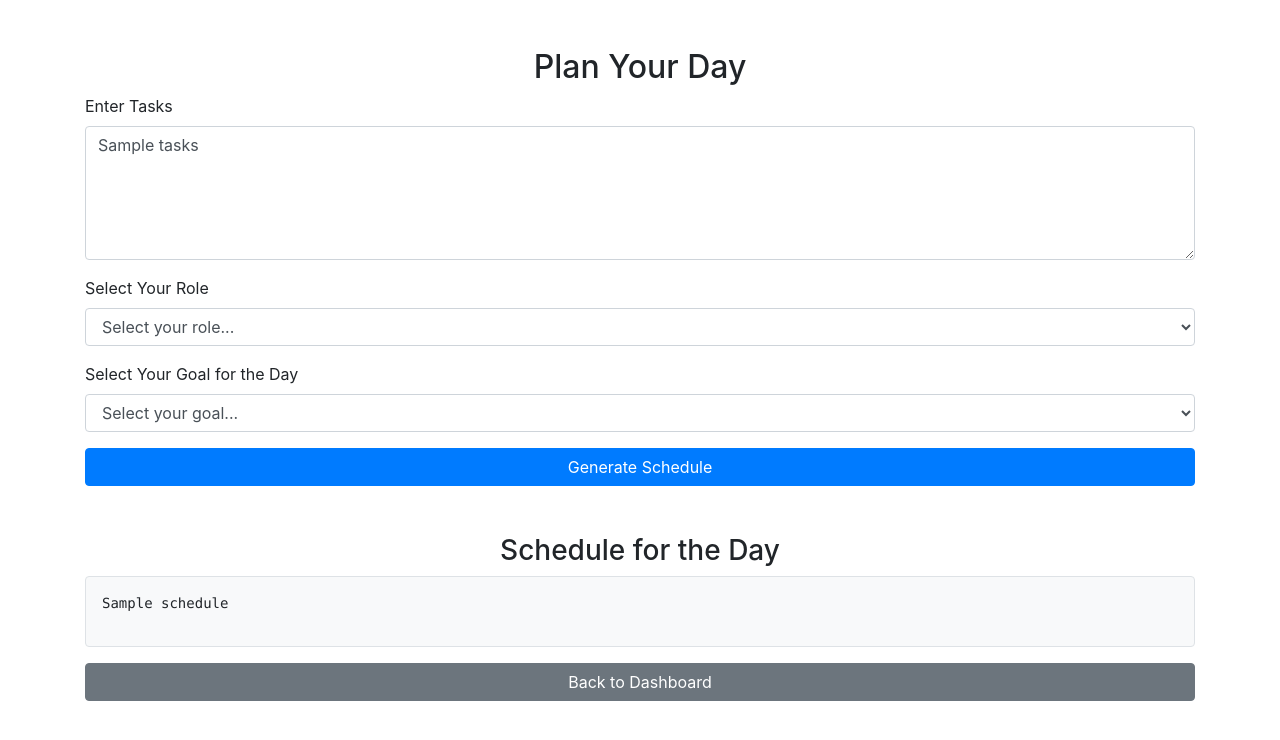
After one commit to sri-datta/Task_Manager, a Python web app: template Templates/plan_day.html in a window 1280 px wide. The commit adds this page. Shown: the top 740 px of the page. Run offline with Jinja, Linux system fonts and the light colour scheme; the template is opened without the code that fills it: most values are stand-ins (such as "Sample title", 1, 10 or a date in 2020); some libraries are stand-ins or nearby versions.

Commit message:
final code

```diff
--- /dev/null
+++ b/Templates/plan_day.html
@@ -0,0 +1,79 @@
+<!DOCTYPE html>
+<html lang="en">
+<head>
+    <meta charset="UTF-8">
+    <meta name="viewport" content="width=device-width, initial-scale=1.0">
+    <title>Plan Your Day</title>
+    <link rel="stylesheet" href="https://maxcdn.bootstrapcdn.com/bootstrap/4.5.2/css/bootstrap.min.css">
+</head>
+<body>
+    <div class="container mt-5">
+        <h2 class="text-center">Plan Your Day</h2>
+        <form method="POST" action="{{ url_for('plan_day', user_id=user_id) }}">
+            <!-- Tasks Input -->
+            <div class="form-group">
+                <label for="tasks">Enter Tasks</label>
+                <textarea
+                    name="tasks"
+                    id="tasks"
+                    class="form-control"
+                    rows="5"
+                    placeholder="Enter your tasks separated by commas, e.g., 'Exercise, Study, Meeting'"
+                    title="Separate tasks with commas">{{ tasks }}</textarea>
+            </div>
+
+            <!-- Profile Role Dropdown -->
+            <div class="form-group">
+                <label for="profile">Select Your Role</label>
+                <select name="profile" id="profile" class="form-control" title="Choose your role">
+                    <option value="" disabled selected>Select your role...</option>
+                    <option value="Student" {% if profile == 'Student' %}selected{% endif %}>Student</option>
+                    <option value="Worker" {% if profile == 'Worker' %}selected{% endif %}>Worker</option>
+                    <option value="Doctor" {% if profile == 'Doctor' %}selected{% endif %}>Doctor</option>
+                    <option value="Engineer" {% if profile == 'Engineer' %}selected{% endif %}>Engineer</option>
+                    <option value="Teacher" {% if profile == 'Teacher' %}selected{% endif %}>Teacher</option>
+                    <option value="Freelancer" {% if profile == 'Freelancer' %}selected{% endif %}>Freelancer</option>
+                    <option value="Artist" {% if profile == 'Artist' %}selected{% endif %}>Artist</option>
+                    <option value="Entrepreneur" {% if profile == 'Entrepreneur' %}selected{% endif %}>Entrepreneur</option>
+                    <option value="Researcher" {% if profile == 'Researcher' %}selected{% endif %}>Researcher</option>
+                    <option value="Other" {% if profile == 'Other' %}selected{% endif %}>Other</option>
+                </select>
+            </div>
+
+            <!-- Goal Dropdown -->
+            <div class="form-group">
+                <label for="goal">Select Your Goal for the Day</label>
+                <select name="goal" id="goal" class="form-control" title="Choose your goal for the day">
+                    <option value="" disabled selected>Select your goal...</option>
+                    <option value="Go Easy" {% if goal == 'Go Easy' %}selected{% endif %}>Go Easy</option>
+                    <option value="Get Most Work Done" {% if goal == 'Get Most Work Done' %}selected{% endif %}>Get Most Work Done</option>
+                    <option value="Focus on Learning" {% if goal == 'Focus on Learning' %}selected{% endif %}>Focus on Learning</option>
+                    <option value="Take Balanced Breaks" {% if goal == 'Take Balanced Breaks' %}selected{% endif %}>Take Balanced Breaks</option>
+                    <option value="Prepare for Tomorrow" {% if goal == 'Prepare for Tomorrow' %}selected{% endif %}>Prepare for Tomorrow</option>
+                </select>
+            </div>
+
+            <!-- Submit Button -->
+            <button type="submit" class="btn btn-primary btn-block">Generate Schedule</button>
+        </form>
+
+        <!-- Display Generated Schedule -->
+        {% if schedule %}
+            <div class="mt-5">
+                <h3 class="text-center">Schedule for the Day</h3>
+                <div class="border rounded p-3 bg-light">
+                    <pre>{{ schedule }}</pre>
+                </div>
+            </div>
+        {% endif %}
+
+        <!-- Back to Dashboard -->
+        <a href="{{ url_for('dashboard', user_id=user_id) }}" class="btn btn-secondary btn-block mt-3">Back to Dashboard</a>
+    </div>
+
+    <!-- Bootstrap JS for interactivity -->
+    <script src="https://code.jquery.com/jquery-3.5.1.slim.min.js"></script>
+    <script src="https://cdn.jsdelivr.net/npm/@popperjs/core@2.9.3/dist/umd/popper.min.js"></script>
+    <script src="https://maxcdn.bootstrapcdn.com/bootstrap/4.5.2/js/bootstrap.min.js"></script>
+</body>
+</html>
--- a/requirements.txt
+++ b/requirements.txt
@@ -16,6 +16,7 @@ itsdangerous==2.2.0
 Jinja2==3.1.3
 MarkupSafe==2.1.5
 oauthlib==2.1.0
+openai==0.27.8
 pycparser==2.22
 PyMySQL==1.1.0
 redis==5.0.4
```
Also changed, not shown: Templates/dashboard.html (+11 -0 lines), app.py (+64 -8 lines).
